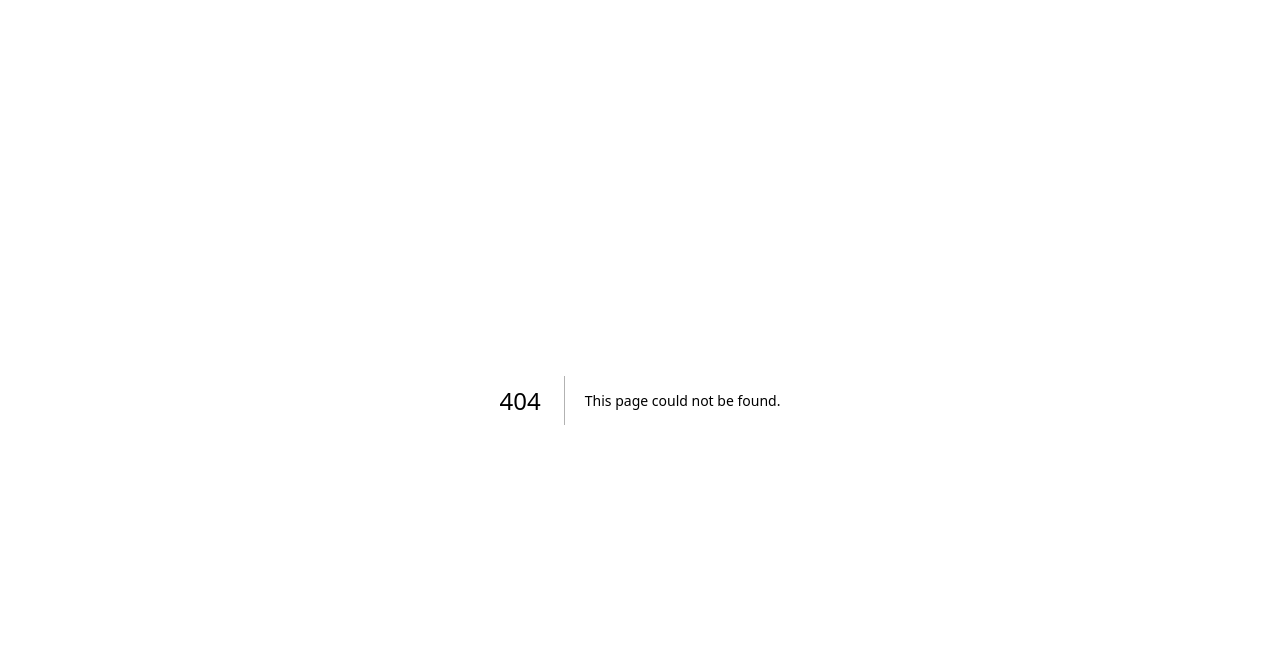
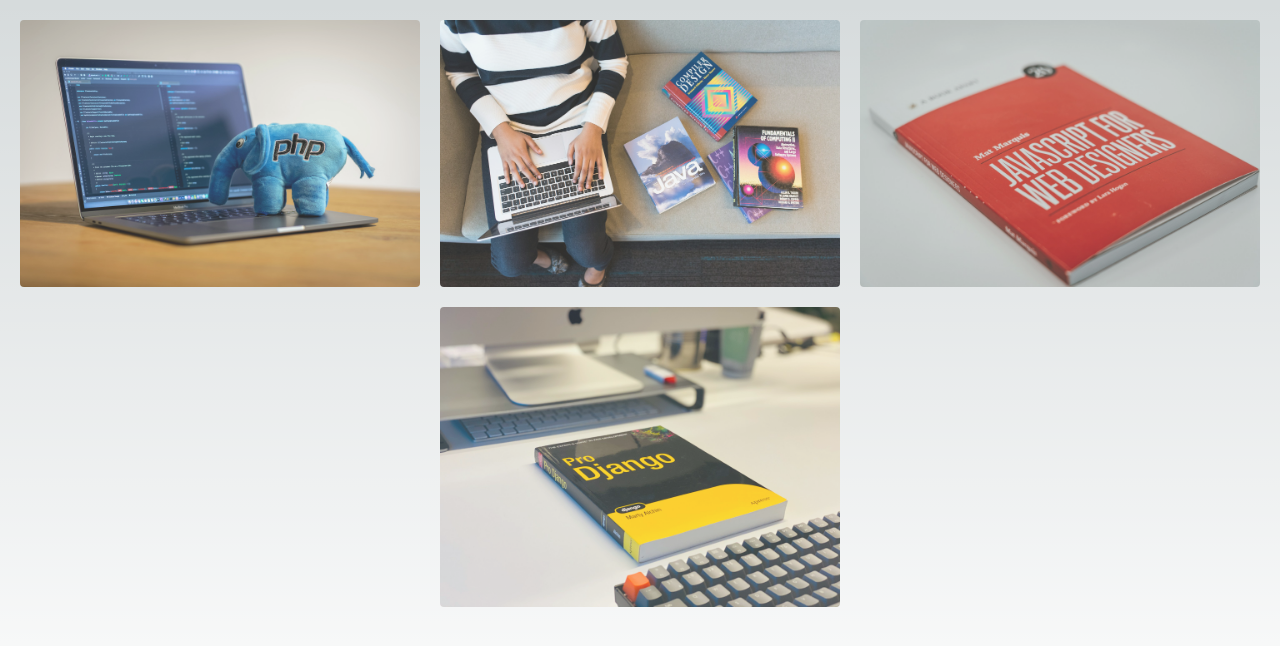
Before and after one commit to hasanashrafi/advanced-next, a Next.js app: page /languages in a window 1280 px wide. Before the commit this address had no page. Shown: the top 646 px of the page. Built offline with nearby package versions, Linux system fonts and the light colour scheme.

Commit message:
added images with next image tag

```diff
--- /dev/null
+++ b/pages/languages.js
@@ -0,0 +1,18 @@
+import Image from 'next/image'
+import React from 'react'
+
+function Languages() {
+  return (
+    <div className='min-h-screen'>
+        <div className='flex flex-wrap justify-center gap-5 p-5 m'>
+    <Image width={400} height={400} alt='php' src="/images/1.jpg" className='rounded opacity-80 hover:opacity-100 transition-all hover:scale-105 cursor-pointer'/>
+    <Image width={400} height={400} alt='design' src="/images/2.jpg" className='rounded opacity-80 hover:opacity-100 transition-all hover:scale-105 cursor-pointer'/>
+    <Image width={400} height={400} alt='javascript' src="/images/3.jpg" className='rounded opacity-80 hover:opacity-100 transition-all hover:scale-105 cursor-pointer'/>
+    <Image width={400} height={400} alt='django' src="/images/4.jpg" className='rounded opacity-80 hover:opacity-100 transition-all hover:scale-105 cursor-pointer'/>
+    </div>
+    </div>
+
+  )
+}
+
+export default Languages
```
